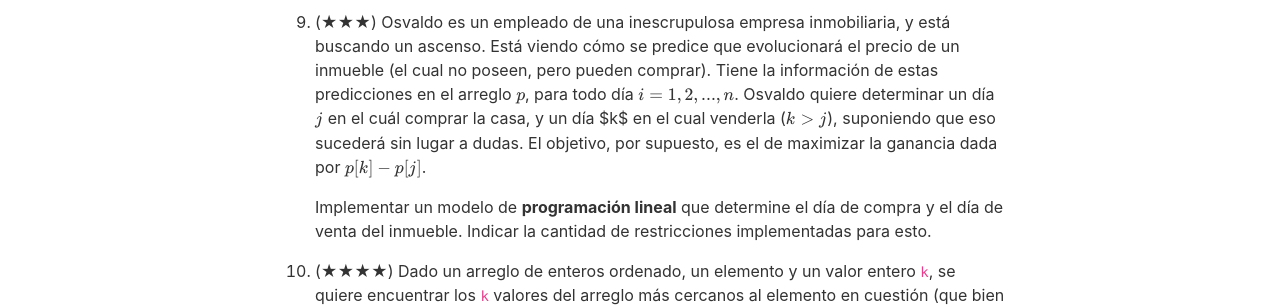
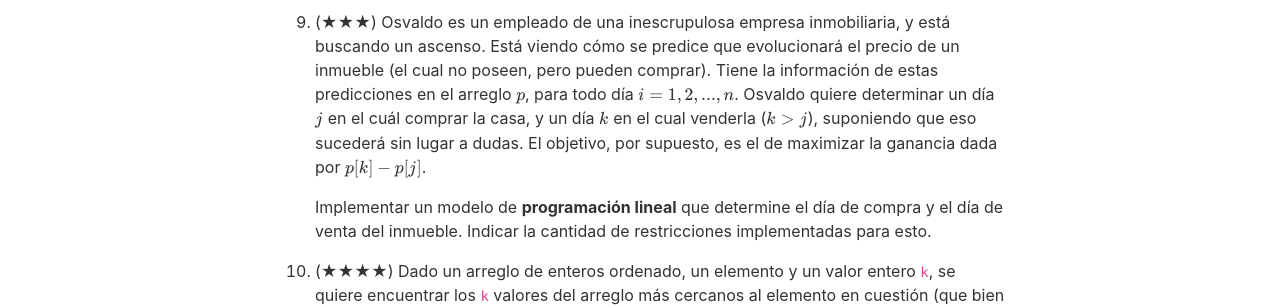
Before and after one commit to algoritmos-rw/tda_bg, a Jekyll site: the page built from material/guias/pl.md, in a window 1280 px wide and 1391 px high. Shown: the part 924-1231 px from the top of the window. Built offline with Jekyll 4.4.1, drawn with Linux system fonts in a browser that asks for light colours; nearby versions of some CDN libraries; our own code applies the rules of GitHub Pages for plain Markdown files.

Commit message:
Update pl.md

```diff
--- a/material/guias/pl.md
+++ b/material/guias/pl.md
@@ -40,7 +40,7 @@ math: true
 	Está viendo cómo se predice que evolucionará el precio de un inmueble (el cual no poseen,
 	pero pueden comprar). Tiene la información de estas predicciones en el arreglo $$p$$, para todo
 	día $$i = 1, 2, ..., n$$. Osvaldo quiere determinar un día $$j$$ en el cuál comprar la casa,
-	y un día $k$ en el cual venderla ($$k > j$$), suponiendo que eso sucederá sin lugar a dudas.
+	y un día $$k$$ en el cual venderla ($$k > j$$), suponiendo que eso sucederá sin lugar a dudas.
 	El objetivo, por supuesto, es el de maximizar la ganancia dada por $$p[k] - p[j]$$.
 
 	Implementar un modelo de **programación lineal** que determine el día de compra y el día de
```
